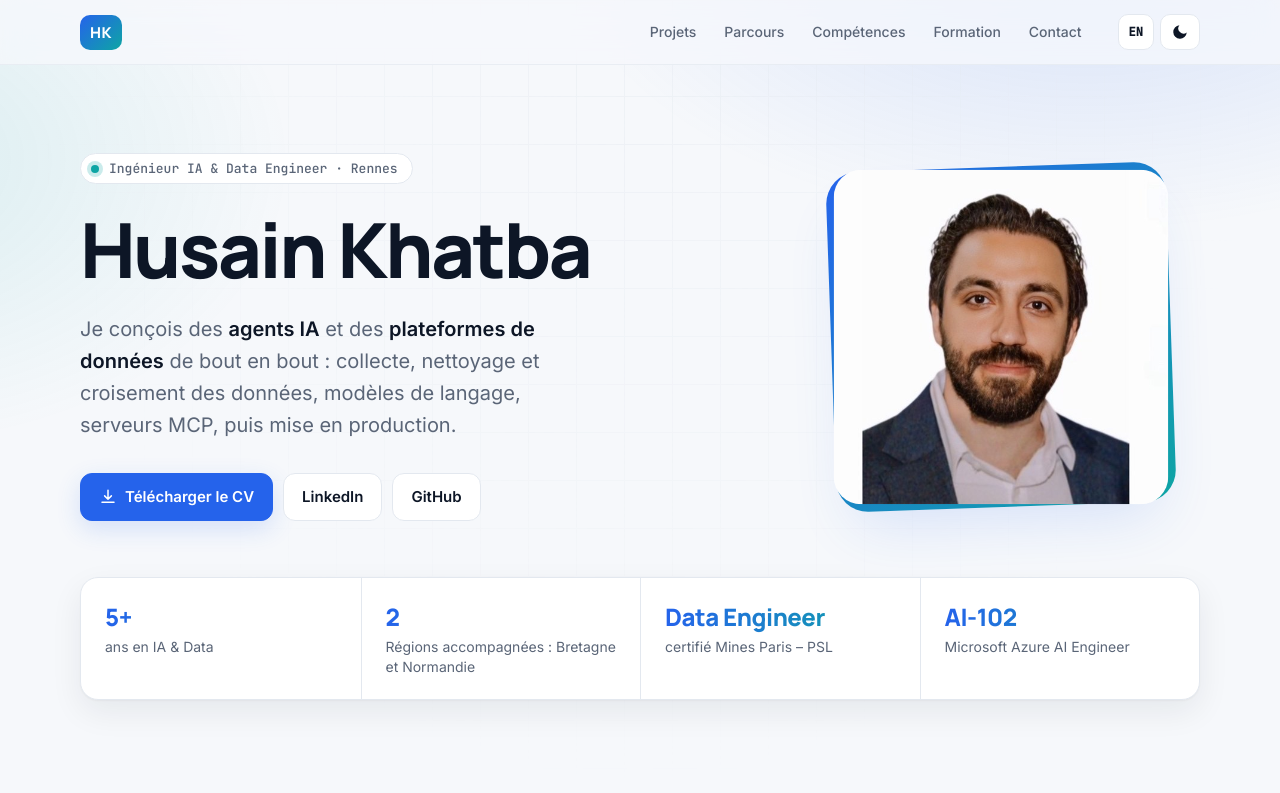
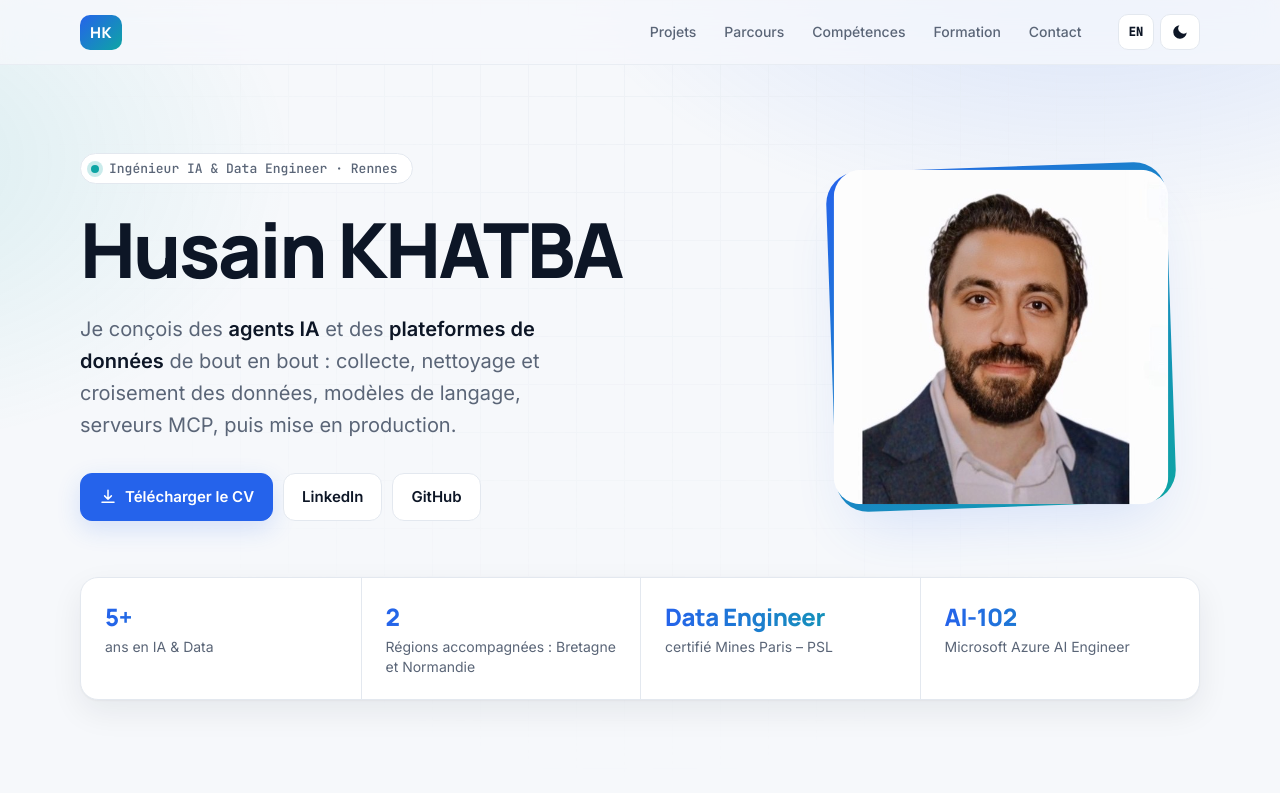
Before and after one commit to khatbahusain/portofolio, a plain HTML site: page index.html in a window 1280 px wide. Shown: the top 793 px of the page. Drawn offline with Linux system fonts and the light colour scheme.

Commit message:
style: family name in capitals
Co-Authored-By: Claude Opus 5.5 <noreply@anthropic.com>

```diff
--- a/index.html
+++ b/index.html
@@ -3,9 +3,9 @@
 <head>
   <meta charset="UTF-8" />
   <meta name="viewport" content="width=device-width, initial-scale=1.0" />
-  <title>Husain Khatba · Ingénieur IA & Data Engineer</title>
-  <meta name="description" content="Husain Khatba, Ingénieur IA et Data Engineer à Rennes : agents IA, serveurs MCP, LLM et plateformes de données de bout en bout pour la Région Bretagne, la Région Normandie et des clients industriels." />
-  <meta property="og:title" content="Husain Khatba · Ingénieur IA & Data Engineer" />
+  <title>Husain KHATBA · Ingénieur IA & Data Engineer</title>
+  <meta name="description" content="Husain KHATBA, Ingénieur IA et Data Engineer à Rennes : agents IA, serveurs MCP, LLM et plateformes de données de bout en bout pour la Région Bretagne, la Région Normandie et des clients industriels." />
+  <meta property="og:title" content="Husain KHATBA · Ingénieur IA & Data Engineer" />
   <meta property="og:description" content="Agents IA, LLM et plateformes de données de bout en bout, de la collecte à la mise en production." />
   <meta property="og:type" content="website" />
   <meta property="og:url" content="https://khatbahusain.github.io/portofolio/" />
@@ -56,7 +56,7 @@
     <section class="hero wrap" id="top">
       <div class="hero-copy reveal">
         <p class="eyebrow"><span class="dot"></span><span data-l="fr">Ingénieur IA & Data Engineer · Rennes</span><span data-l="en">AI Engineer & Data Engineer · Rennes, France</span></p>
-        <h1>Husain Khatba</h1>
+        <h1>Husain KHATBA</h1>
         <p class="lead" data-l="fr">Je conçois des <strong>agents IA</strong> et des <strong>plateformes de données</strong> de bout en bout : collecte, nettoyage et croisement des données, modèles de langage, serveurs MCP, puis mise en production.</p>
         <p class="lead" data-l="en">I build <strong>AI agents</strong> and end-to-end <strong>data platforms</strong>: data collection, cleaning and cross-referencing, language models, MCP servers, all the way to production.</p>
         <div class="cta">
@@ -332,7 +332,7 @@
   </main>
 
   <footer class="wrap footer">
-    <p>© <span id="year">2026</span> Husain Khatba</p>
+    <p>© <span id="year">2026</span> Husain KHATBA</p>
     <a href="#top"><span data-l="fr">Retour en haut ↑</span><span data-l="en">Back to top ↑</span></a>
   </footer>
 
--- a/script.js
+++ b/script.js
@@ -11,8 +11,8 @@
 
   // language
   var titles = {
-    fr: "Husain Khatba · Ingénieur IA & Data Engineer",
-    en: "Husain Khatba · AI Engineer & Data Engineer",
+    fr: "Husain KHATBA · Ingénieur IA & Data Engineer",
+    en: "Husain KHATBA · AI Engineer & Data Engineer",
   };
   function setLang(l) {
     root.lang = l;
```
